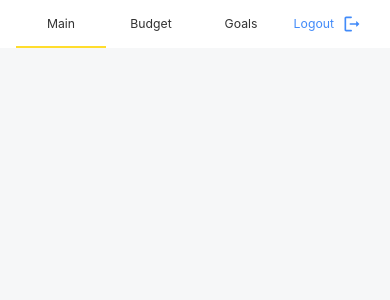
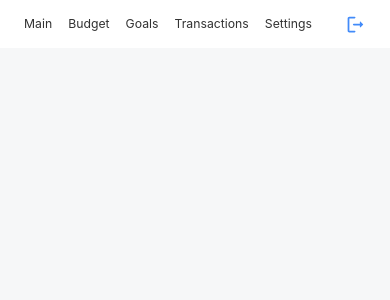
Before and after one commit to Be3yH4uK315/SmartBudget, a React (Vite) app in the folder frontend/: page / in a window 390 px wide. Shown: the top 300 px of the page. Built offline with nearby package versions, Linux system fonts and the light colour scheme.

Commit message:
feat(header): add isMobile flag

```diff
--- a/frontend/src/app/RootLayout/Header.tsx
+++ b/frontend/src/app/RootLayout/Header.tsx
@@ -1,16 +1,17 @@
 import { useMemo } from 'react'
 import { LogoutRounded } from '@mui/icons-material'
-import { AppBar, Box, Button, Container, Tab, Tabs } from '@mui/material'
+import { AppBar, Box, Button, Container, IconButton, Tab, Tabs, useMediaQuery } from '@mui/material'
 import { useTranslate } from '@shared/hooks'
 import { Link as RouterLink, useLocation } from 'react-router'
 
 export default function Header() {
   const { pathname } = useLocation()
   const translate = useTranslate('HeaderTabs')
+  const isMobile = useMediaQuery((theme) => theme.breakpoints.down('sm'))
 
   const routes = useMemo(
     () => [
-      { label: translate('main'), to: '/' },
+      { label: translate('main'), to: '/main' },
       { label: translate('budget'), to: '/budget' },
       { label: translate('goals'), to: '/goals' },
       { label: translate('transactions'), to: '/transactions' },
@@ -35,12 +36,35 @@ export default function Header() {
           aria-label="main navigation"
         >
           {routes.map((r) => (
-            <Tab key={r.to} label={r.label} component={RouterLink} to={r.to} disableRipple />
+            <Tab
+              key={r.to}
+              label={r.label}
+              component={RouterLink}
+              to={r.to}
+              disableRipple
+              sx={{
+                minWidth: 'auto',
+                px: { xs: 1, sm: 2 },
+              }}
+            />
           ))}
         </Tabs>
+        <Box sx={{ flexGrow: 1 }} />
+        {isMobile && (
+          <IconButton
+            aria-label={translate('logout')}
+            sx={{
+              bgcolor: 'transparent',
+              '&:hover': { bgcolor: 'transparent' },
+              typography: 'caption',
+              color: 'secondary.main',
+            }}
+          >
+            <LogoutRounded />
+          </IconButton>
+        )}
 
-        <Box sx={{ flexGrow: 1 }} />
-
+        {!isMobile && (
           <Button
             sx={{
               bgcolor: 'transparent',
@@ -51,6 +75,7 @@ export default function Header() {
           >
             {translate('logout')}
           </Button>
+        )}
       </Container>
     </AppBar>
   )
--- a/frontend/src/shared/styles/components.tsx
+++ b/frontend/src/shared/styles/components.tsx
@@ -185,9 +185,13 @@ export const components: ThemeOptions['components'] = {
       root: ({ theme }) => ({
         textTransform: 'none',
         minHeight: 48,
-        paddingInline: theme.spacing(2),
         ...theme.typography.caption,
         color: theme.palette.text.primary,
+
+        paddingInline: theme.spacing(0),
+        [theme.breakpoints.up('sm')]: {
+          paddingInline: theme.spacing(2),
+        },
 
         '&.Mui-selected': {
           color: theme.palette.text.primary,
```
Lines whose indentation alone changed are shown as unchanged.
